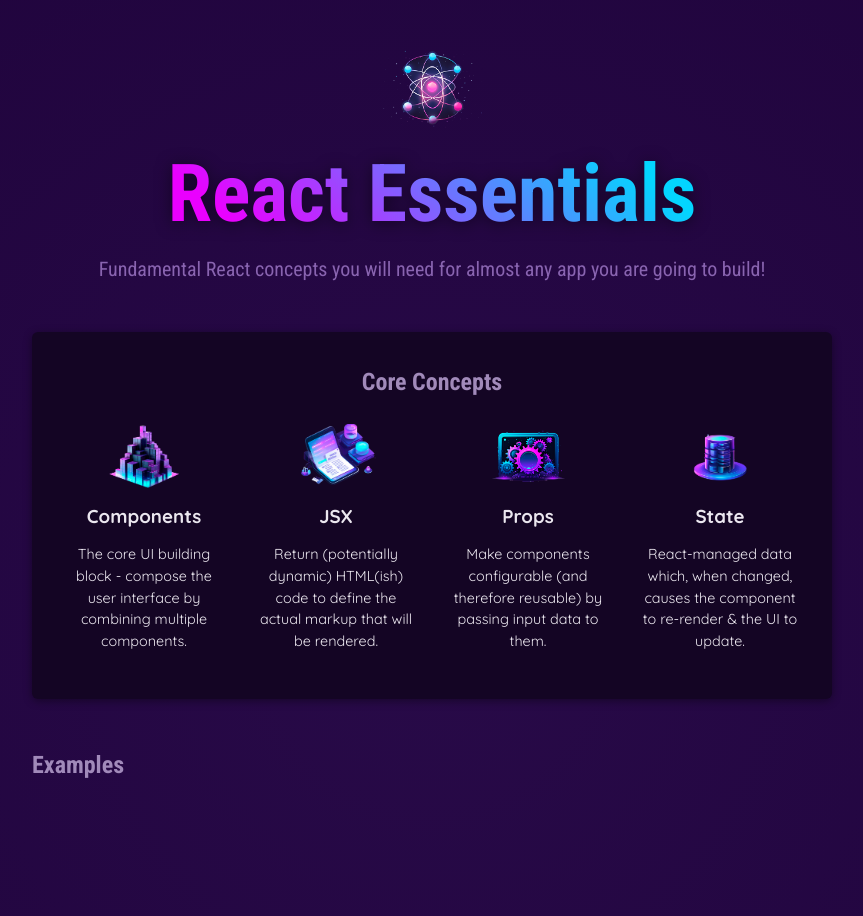
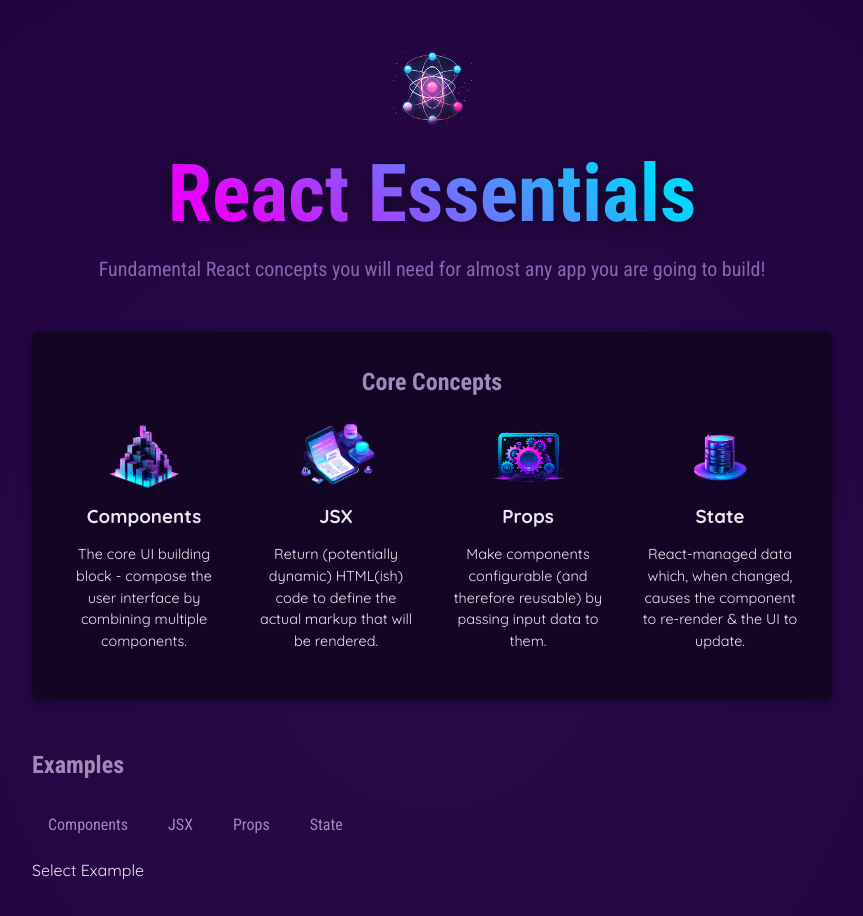
Before and after one commit to MishaIlchyshyn/react-essentials, a React (Vite) app: page / in a window 1280 px wide. Shown: the top 916 px of the page, without its empty margins (208-1071 px from the left). Built offline with nearby package versions, Linux system fonts and the light colour scheme.

Commit message:
Show tab buttons and content for selected tab

```diff
--- a/src/App.jsx
+++ b/src/App.jsx
@@ -1,9 +1,33 @@
+import { useState } from "react";
+
 import Header from "./Header";
 import CoreConcept from "./CoreConcept";
+import TabButton from "./TabButton";
 
 import { CORE_CONCEPTS } from "./data";
+import { EXAMPLES } from "./data";
 
 function App() {
+  const [activeTab, setActiveTab] = useState();
+
+  function handleTabClick(tabName) {
+    setActiveTab(tabName);
+  }
+
+  let content = <p>Select Example</p>;
+
+  if (activeTab) {
+    content = (
+      <div id="tab-content">
+        <h3>{EXAMPLES[activeTab].title}</h3>
+        <p>{EXAMPLES[activeTab].description}</p>
+        <pre>
+          <code>{EXAMPLES[activeTab].code}</code>
+        </pre>
+      </div>
+    );
+  }
+
   return (
     <>
       <Header />
@@ -19,6 +43,27 @@
 
         <section id='examples'>
           <h2>Examples</h2>
+
+          <menu>
+            <TabButton
+              isActive={activeTab === "components"}
+              onSelect={() => handleTabClick("components")}>Components
+            </TabButton>
+            <TabButton
+              isActive={activeTab === "jsx"}
+              onSelect={() => handleTabClick("jsx")}>JSX
+            </TabButton>
+            <TabButton
+              isActive={activeTab === "props"}
+              onSelect={() => handleTabClick("props")}>Props
+            </TabButton>
+            <TabButton
+              isActive={activeTab === "state"}
+              onSelect={() => handleTabClick("state")}>State
+            </TabButton>
+          </menu>
+
+          {content}
         </section>
       </main>
     </>
--- /dev/null
+++ b/src/TabButton.jsx
@@ -0,0 +1,8 @@
+export default function TabButton({ children, onSelect, isActive }) {
+  return (
+    <button
+      className={isActive ? "active" : ""}
+      onClick={onSelect}>{children}
+    </button>
+  );
+}
--- a/src/data.js
+++ b/src/data.js
@@ -29,3 +29,54 @@
       'React-managed data which, when changed, causes the component to re-render & the UI to update.',
   },
 ];
+
+export const EXAMPLES = {
+  components: {
+    title: 'Components',
+    description:
+      'Components are the building blocks of React applications. A component is a self-contained module (HTML + optional CSS + JS) that renders some output.',
+    code: `
+function Welcome() {
+  return <h1>Hello, World!</h1>;
+}`,
+  },
+  jsx: {
+    title: 'JSX',
+    description:
+      'JSX is a syntax extension to JavaScript. It is similar to a template language, but it has full power of JavaScript (e.g., it may output dynamic content).',
+    code: `
+<div>
+  <h1>Welcome {userName}</h1>
+  <p>Time to learn React!</p>
+</div>`,
+  },
+  props: {
+    title: 'Props',
+    description:
+      'Components accept arbitrary inputs called props. They are like function arguments.',
+    code: `
+function Welcome(props) {
+  return <h1>Hello, {props.name}</h1>;
+}`,
+  },
+  state: {
+    title: 'State',
+    description:
+      'State allows React components to change their output over time in response to user actions, network responses, and anything else.',
+    code: `
+function Counter() {
+  const [isVisible, setIsVisible] = useState(false);
+
+  function handleClick() {
+    setIsVisible(true);
+  }
+
+  return (
+    <div>
+      <button onClick={handleClick}>Show Details</button>
+      {isVisible && <p>Amazing details!</p>}
+    </div>
+  );
+}`,
+  },
+};
```
